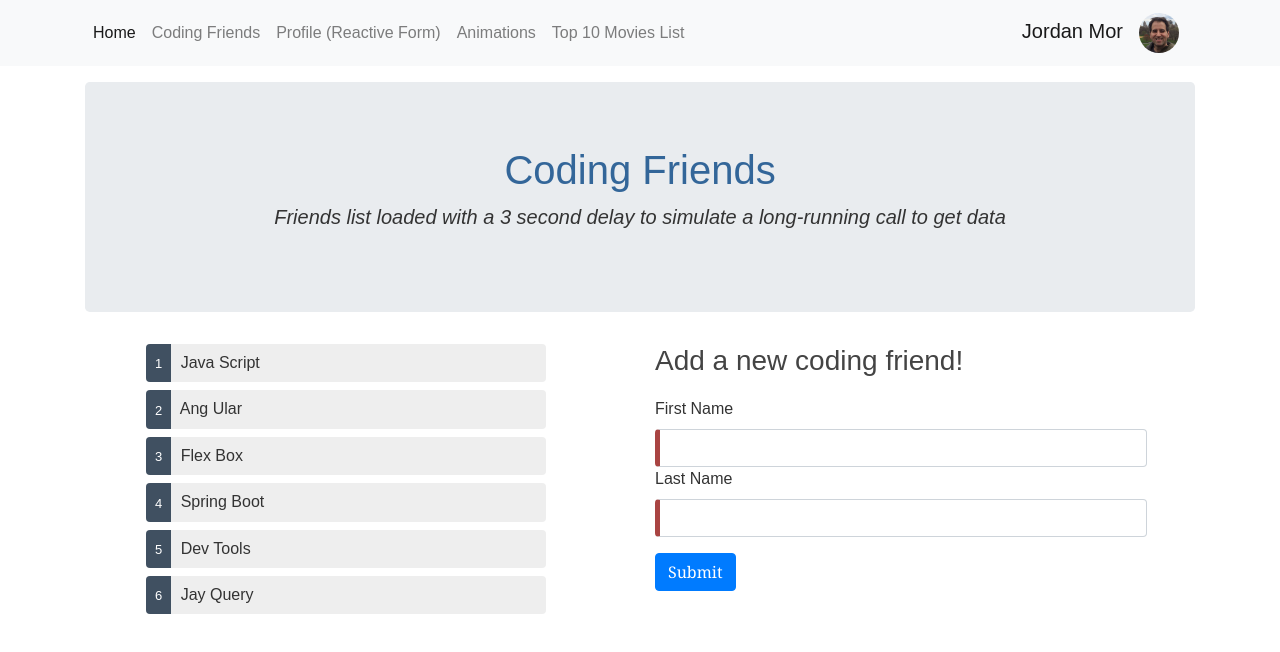
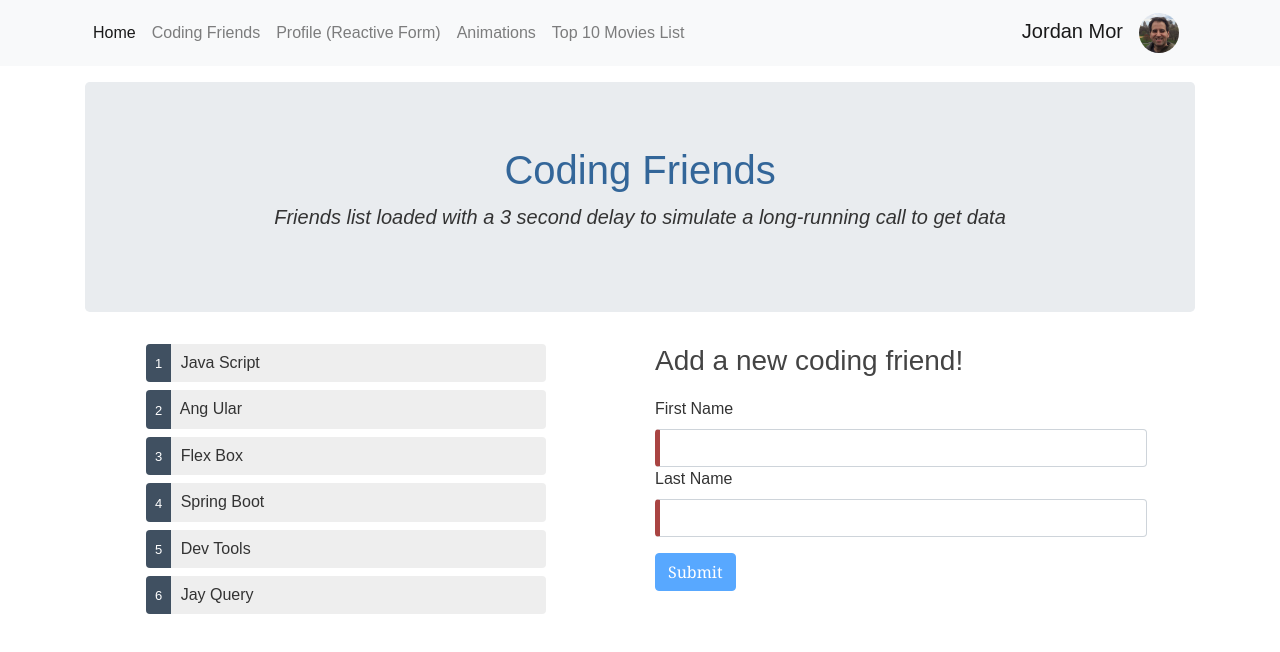
Before and after one commit to jordanmor/angular-lab-demo, an Angular app: page /friends in a window 1280 px wide. Shown: the top 652 px of the page. Built offline with nearby package versions, Linux system fonts and the light colour scheme.

Commit message:
Add template-driven validation to coding friends' form

```diff
--- a/src/app/person-editor-template/person-editor-template.component.html
+++ b/src/app/person-editor-template/person-editor-template.component.html
@@ -1,20 +1,32 @@
 <div>
-  <form (ngSubmit)="onSubmit()" #personForm="ngForm">
-    <input type="text" style="display:none"
-    [(ngModel)]="person.id" id="personId" name="id" #id="ngModel" required>
+  <form (ngSubmit)="onSubmit(personForm)" #personForm="ngForm">
+    <input type="text" [(ngModel)]="person.id"
+      style="display:none" id="personId" name="id" #id="ngModel" required>
     <div>
       <label for="firstName">First Name</label>
-      <input type="text" class="form-control"
-      [(ngModel)]="person.firstName" id="firstName" name="firstName" #firstName="ngModel" required>
+      <input type="text" [(ngModel)]="person.firstName"
+        class="form-control" id="firstName" name="firstName" #firstName="ngModel" required>
+    </div>
+    <div [hidden]="firstName.valid || firstName.pristine"
+        class="alert alert-danger">
+      First Name is required
     </div>
 
     <div class="form-group">
       <label for="lastName">Last Name</label>
-      <input type="text" class="form-control"
-      [(ngModel)]="person.lastName" id="lastName" name="lastName" #lastName="ngModel" required>
+      <input type="text" [(ngModel)]="person.lastName"
+        class="form-control" id="lastName" name="lastName" #lastName="ngModel" required>
     </div>
 
-    <button data-toggle="modal" data-target="#modal" class="btn btn-primary" type="submit">Submit</button>
+    <div [hidden]="lastName.valid || lastName.pristine"
+        class="alert alert-danger">
+          Last name is required
+    </div>
+
+    <button [disabled]="!personForm.form.valid"
+      data-toggle="modal" data-target="#modal" class="btn btn-primary" type="submit">
+      Submit
+    </button>
 
   </form>
 </div>
--- a/src/app/person-editor-template/person-editor-template.component.ts
+++ b/src/app/person-editor-template/person-editor-template.component.ts
@@ -2,6 +2,7 @@ import { Component } from '@angular/core';
 import { Person } from '../models/Person';
 import { FRIENDS } from '../data/friends';
 import { ModalService } from '../services/modal.service';
+import { NgForm } from '@angular/forms';
 
 @Component({
   selector: 'app-person-editor-template',
@@ -18,15 +19,16 @@ export class PersonEditorTemplateComponent {
     return FRIENDS.length + 1;
   }
 
-  onSubmit() {
+  onSubmit(form: NgForm) {
     // Add new friend from form submission
     FRIENDS.push(this.person);
 
     // Alert user of successful form submission
     this.modal.setMessage(`You successfully added ${this.person.firstName} ${this.person.lastName} to the list.`);
 
-    // Reset form model - include next friend id
+    // Reset form model and form - include next friend id
     this.person = new Person(this.getNextId(), '', '');
+    form.resetForm(this.person);
   }
 
 }
```
